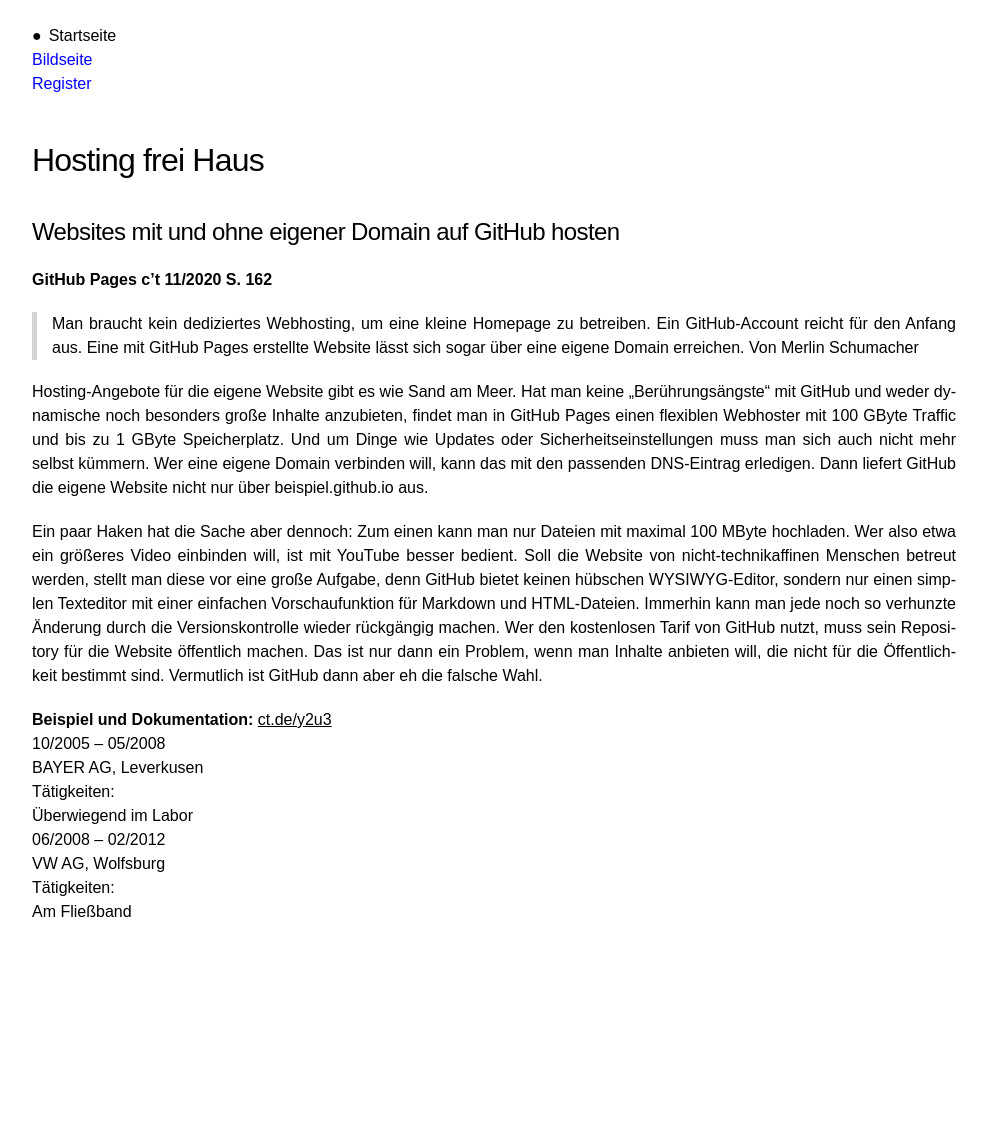
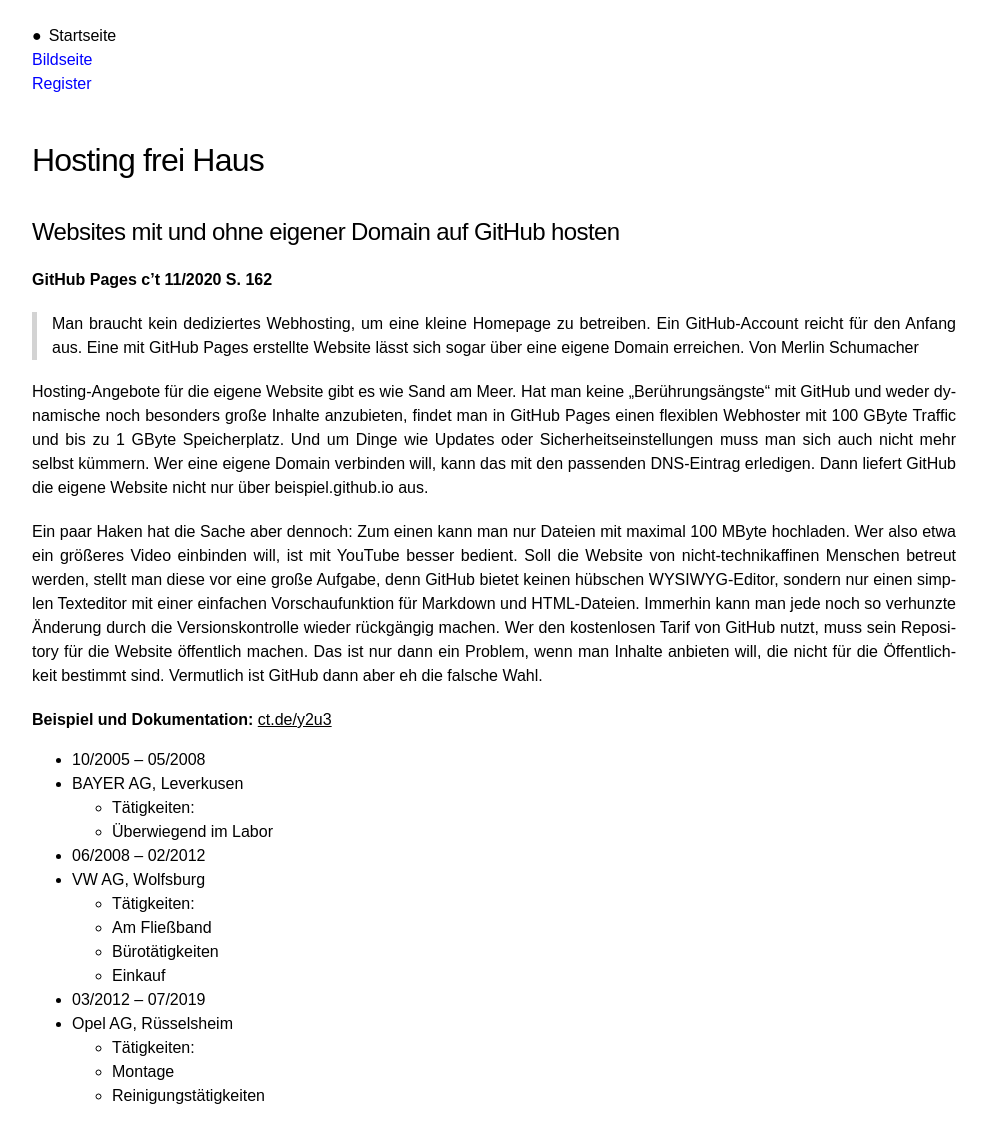
Before and after one commit to webuser-ralf/webuser-ralf.github.io, a Jekyll site: the page built from index.md, in a window 1280 px wide. Shown: the whole page, without its empty margins (146-1133 px from the left). Built offline with Jekyll 4.4.1, drawn with Linux system fonts in a browser that asks for light colours; our own code applies the rules of GitHub Pages for plain Markdown files; before the commit the page ends 948 px from its top, so only the background shows below that.

Commit message:
Update index.md

```diff
--- a/index.md
+++ b/index.md
@@ -16,20 +16,21 @@
 
 **Beispiel und Dokumentation:** [ct.de/y2u3][1]
 
-10/2005 – 05/2008
-:     BAYER AG, Leverkusen
-
-Tätigkeiten:
-:     Überwiegend im Labor
-
-06/2008 – 02/2012
-:     VW AG, Wolfsburg
-
-Tätigkeiten:
-:     Am Fließband
-
-
-
+* 10/2005 – 05/2008
+* BAYER AG, Leverkusen
+  * Tätigkeiten:
+  * Überwiegend im Labor
+* 06/2008 – 02/2012
+* VW AG, Wolfsburg
+  * Tätigkeiten:
+  * Am Fließband
+  * Bürotätigkeiten
+  * Einkauf
+* 03/2012 – 07/2019
+* Opel AG, Rüsselsheim
+  * Tätigkeiten:
+  * Montage
+  * Reinigungstätigkeiten
 
 
 [1]:  https://www.heise.de/select/ct/2020/11/softlinks/y2u3?wt_mc=pred.red.ct.ct112020.162.softlink.softlink
```
